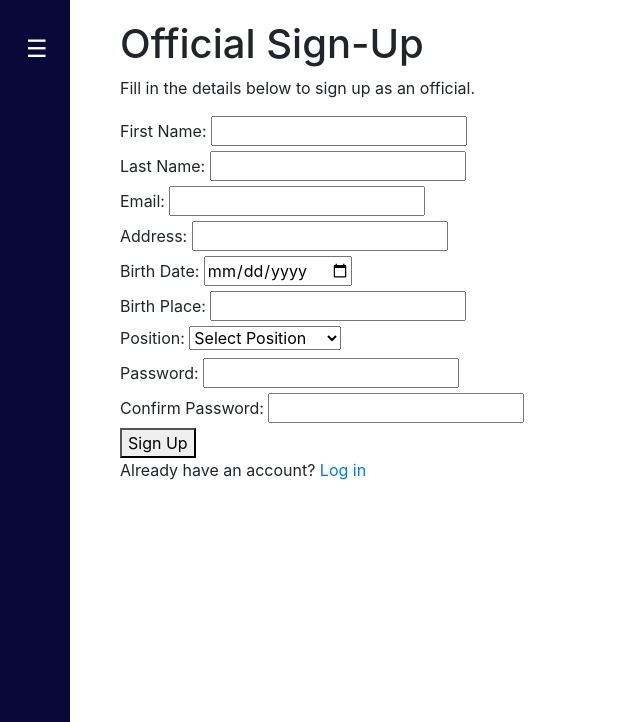
After one commit to Rob-Eugene30/BIP, a Flask app: page /sign_up_official in a window 1280 px wide. The commit adds this page. Shown: the top 722 px of the page, without its empty margins (0-640 px from the left). Run offline with Flask 3, Linux system fonts and the light colour scheme; some libraries are stand-ins or nearby versions.

Commit message:
bunch of changes

```diff
--- a/Website/__init__.py
+++ b/Website/__init__.py
@@ -45,7 +45,7 @@ def create_app():
 
         if not existing_user:
             hashed_password = generate_password_hash("adminpass", method="scrypt")
-            admin_user = User(firstName="admin", email=admin_email, password=hashed_password, is_admin=True)
+            admin_user = User(firstName="first", lastName="admin", email=admin_email, password=hashed_password, is_admin=True, is_verified=True)
             db.session.add(admin_user)
             db.session.commit()
             print("Admin user created with hashed password!")
--- a/Website/auth.py
+++ b/Website/auth.py
@@ -1,19 +1,17 @@
 from flask import Blueprint, render_template, request, flash, redirect, url_for, session
 from .models import User
 from werkzeug.security import generate_password_hash, check_password_hash
-from . import db   ##means from __init__.py import db
+from . import db
 from flask_login import login_user, login_required, logout_user, current_user
+from datetime import datetime
+from .views import log_action
 
 
 auth = Blueprint('auth', __name__)
 
-
 @auth.route('/login', methods=['GET', 'POST'])
 def login():
-    print(f"DEBUG: current_user = {current_user}")  # Debug line
-    print(f"DEBUG: session = {session}")  # Debug line
-
-    if current_user.is_authenticated:  # Add this check
+    if current_user.is_authenticated:
         flash('You are already logged in!', category='info')
         return redirect(url_for('views.home'))
 
@@ -23,7 +21,9 @@ def login():
 
         user = User.query.filter_by(email=email).first()
         if user:
-            if check_password_hash(user.password, password):
+            if not user.is_verified:
+                flash('Your account is pending verification by the admin.', category='error')
+            elif check_password_hash(user.password, password):
                 flash('Logged in successfully!', category='success')
                 login_user(user, remember=False)
                 return redirect(url_for('views.home'))
@@ -34,57 +34,92 @@ def login():
 
     return render_template("login.html", user=current_user)
 
-
 @auth.route('/logout')
 @login_required
 def logout():
-    print(f"DEBUG: Before logout - current_user = {current_user}")  # Debug line
-    print(f"DEBUG: Before logout - session = {session}")  # Debug line
-
-    logout_user()  # Log out the user
-    session.clear()  # Clear the session
-
-    print(f"DEBUG: After logout - current_user = {current_user}")  # Debug line
-    print(f"DEBUG: After logout - session = {session}")  # Debug line
-
-    # Explicitly clear the Flask-Login cookie
+    logout_user()
+    session.clear()
     response = redirect(url_for('views.welcome'))
-    response.delete_cookie('session')  # Clear the session cookie
-    response.delete_cookie('remember_token')  # Clear the remember token cookie
-
-
+    response.delete_cookie('session')
+    response.delete_cookie('remember_token')
     return response
 
-
-@auth.route('/sign_up', methods=['GET', 'POST'])
-def sign_up():
-    if current_user.is_authenticated:  # Add this check
-        flash('You are already logged in!', category='info')
-        return redirect(url_for('views.home'))
-
+@auth.route('/sign_up_constituent', methods=['GET', 'POST'])
+def sign_up_constituent():
     if request.method == 'POST':
+        first_name = request.form.get('firstName')
+        last_name = request.form.get('lastName')
         email = request.form.get('email')
-        firstName = request.form.get('firstName')
+        address = request.form.get('address')
+        birth_date = request.form.get('birth_date')
+        birth_place = request.form.get('birth_place')
         password1 = request.form.get('password1')
         password2 = request.form.get('password2')
 
         user = User.query.filter_by(email=email).first()
         if user:
             flash('Email already exists.', category='error')
-        elif len(email) < 4:
-            flash('Email must be greater than 3 characters.', category='error')
-        elif len(firstName) < 2:
-            flash('First name must be greater than 1 character.', category='error')
         elif password1 != password2:
             flash('Passwords don\'t match.', category='error')
         elif len(password1) < 7:
             flash('Password must be at least 7 characters.', category='error')
         else:
-            new_user = User(email=email, firstName=firstName, password=generate_password_hash(password1, method='scrypt'))
+            new_user = User(email=email, firstName=first_name, lastName = last_name, address=address, birth_date=birth_date, birth_place=birth_place, password=generate_password_hash(password1, method='scrypt'), is_verified=True)
+
             db.session.add(new_user)
             db.session.commit()
+            # ✅ Log the sign-up in the audit trail
+            log_action(email, "Signed up as a Constituent")
             login_user(new_user, remember=True)
             flash('Account created!', category='success')
             return redirect(url_for('views.home'))
 
     return render_template("sign_up.html", user=current_user)
+
+@auth.route('/sign_up_official', methods=['GET', 'POST'])
+def sign_up_official():
+    if request.method == 'POST':
+        first_name = request.form.get('firstName')
+        last_name = request.form.get('lastName')
+        email = request.form.get('email')
+        address = request.form.get('address')
+        birth_date = datetime.strptime(request.form.get('birth_date'), "%Y-%m-%d").date()  # Convert to date
+        birth_place = request.form.get('birth_place')
+        position = request.form.get('position')
+        password1 = request.form.get('password1')
+        password2 = request.form.get('password2')
+
+        user = User.query.filter_by(email=email).first()
+        if user:
+            flash('Email already exists.', category='error')
+        elif password1 != password2:
+            flash('Passwords don\'t match.', category='error')
+        elif len(password1) < 7:
+            flash('Password must be at least 7 characters.', category='error')
+        else:
+            new_user = User(
+                email=email,
+                firstName=first_name,
+                lastName=last_name,
+                address=address,
+                birth_date=birth_date,  # Now a date object
+                birth_place=birth_place,
+                position=position,
+                password=generate_password_hash(password1, method='scrypt'),
+                is_verified=False
+            )
+
+            db.session.add(new_user)
+            db.session.commit()
+
+             # ✅ Log the sign-up in the audit trail
+            log_action(email, f"Signed up as an Official ({position}), pending verification")
+
+            flash('Your account has been submitted for verification.', category='info')
+            return redirect(url_for('auth.login'))
+
+    return render_template("sign_up_official.html", user=current_user)
+
+@auth.route('/sign_up_selection')
+def sign_up_selection():
+    return render_template("sign_up_selection.html", user=current_user)
--- a/Website/templates/audit_report.html
+++ b/Website/templates/audit_report.html
@@ -20,7 +20,10 @@
             <tr>
                 <td>{{ log.timestamp.strftime('%Y-%m-%d %H:%M') }}</td> <!-- ✅ Formatted timestamp -->
                 <td>{{ log.user_email }}</td>
-                <td>{{ log.action }}</td>
+                <td>  {% if log.link %}
+                    <a href="{{ log.link }}" target="_blank">{{ log.action }}</a>
+                {% else %}
+                    {{ log.action }} {%endif%}</td>
             </tr>
             {% endfor %}
         </tbody>
--- a/Website/templates/base.html
+++ b/Website/templates/base.html
@@ -124,10 +124,12 @@
           <a href="/logout">Logout</a>
           {% if user.is_admin %}
             <a href="/admin">Admin Panel</a>
+          {% elif user.position is not none and user.is_verified %}
+            <a href="/official_panel">Official Panel</a>
           {% endif %}
         {% else %}
           <a href="/login">Login</a>
-          <a href="/sign_up">Sign Up</a>
+          <a href="/sign_up_selection">Sign Up</a>
         {% endif %}
       </div>
     </div>
--- a/Website/templates/login.html
+++ b/Website/templates/login.html
@@ -31,7 +31,7 @@
                         <button type="submit" class="btn w-100" style="background-color: #0F62FE; border-color: #0F62FE; color: white;">Log In</button>
                         <p class="mt-3 text-center text-dark">
                             Don't have an account?
-                            <a href="{{ url_for('auth.sign_up') }}" class="text-decoration-underline text-primary fw-bold">Sign Up</a>
+                            <a href="{{ url_for('auth.sign_up_selection') }}" class="text-decoration-underline text-primary fw-bold">Sign Up</a>
                         </p>
                     </form>
                 </div>
--- a/Website/templates/sign_up.html
+++ b/Website/templates/sign_up.html
@@ -36,6 +36,12 @@
                             <label for="firstName" class="text-dark">First Name</label>
                             <input type="text" class="form-control" id="firstName" name="firstName" placeholder="Enter first name" required />
                         </div>
+
+                        <div class="form-group mb-3">
+                            <label for="lastName" class="text-dark">Last Name</label>
+                            <input type="text" class="form-control" id="lastName" name="lastName" placeholder="Enter last name" required />
+                        </div>
+
                         <div class="form-group mb-3">
                             <label for="password1" class="text-dark">Password</label>
                             <input type="password" class="form-control" id="password1" name="password1" placeholder="Enter password" required />
--- /dev/null
+++ b/Website/templates/sign_up_official.html
@@ -0,0 +1,47 @@
+{% extends "base.html" %}
+
+{% block title %}Sign Up - Official{% endblock %}
+
+{% block content %}
+    <h1>Official Sign-Up</h1>
+    <p>Fill in the details below to sign up as an official.</p>
+
+    <form method="POST">
+        <label>First Name: </label>
+        <input type="text" name="firstName" required><br>
+
+        <label>Last Name: </label>
+        <input type="text" name="lastName" required><br>
+
+        <label>Email:</label>
+        <input type="email" name="email" required><br>
+
+        <label>Address:</label>
+        <input type="text" name="address" required><br>
+
+        <label>Birth Date:</label>
+        <input type="date" name="birth_date" required><br>
+
+        <label>Birth Place:</label>
+        <input type="text" name="birth_place" required><br>
+
+        <label>Position:</label>
+        <select name="position" required>
+            <option value="">Select Position</option>
+            <option value="Barangay Official">Barangay Official</option>
+            <option value="Barangay Staff">Barangay Staff</option>
+            <option value="SK Official">SK Official</option>
+            <option value="SK Staff">SK Staff</option>
+        </select><br>
+
+        <label>Password:</label>
+        <input type="password" name="password1" required><br>
+
+        <label>Confirm Password:</label>
+        <input type="password" name="password2" required><br>
+
+        <button type="submit">Sign Up</button>
+    </form>
+
+    <p>Already have an account? <a href="{{ url_for('auth.login') }}">Log in</a></p>
+{% endblock %}
--- a/Website/templates/welcome.html
+++ b/Website/templates/welcome.html
@@ -59,7 +59,7 @@
                 <div class="col-12 col-sm-4 mb-4 text-white">
                     <h3>Sign Up</h3>
                     <p>Create an account to stay updated with the latest happenings in Barangay Bagtas!</p>
-                    <a href="{{ url_for('auth.sign_up') }}" class="text-white">Sign Up<i class="bi bi-arrow-right-short"></i></a>
+                    <a href="{{ url_for('auth.sign_up_selection') }}" class="text-white">Sign Up<i class="bi bi-arrow-right-short"></i></a>
                 </div>
 
                 <div class="col-12 col-sm-4 mb-4 text-white">
```
Also changed, not shown: Website/models.py (+8 -0 lines), Website/templates/admin_panel.html (+56 -16 lines), Website/templates/official_panel.html (added, +29 -0 lines), Website/templates/sign_up_selection.html (added, +17 -0 lines), Website/templates/verify_officials.html (added, +46 -0 lines), Website/views.py (+70 -28 lines), instance/database.db.
